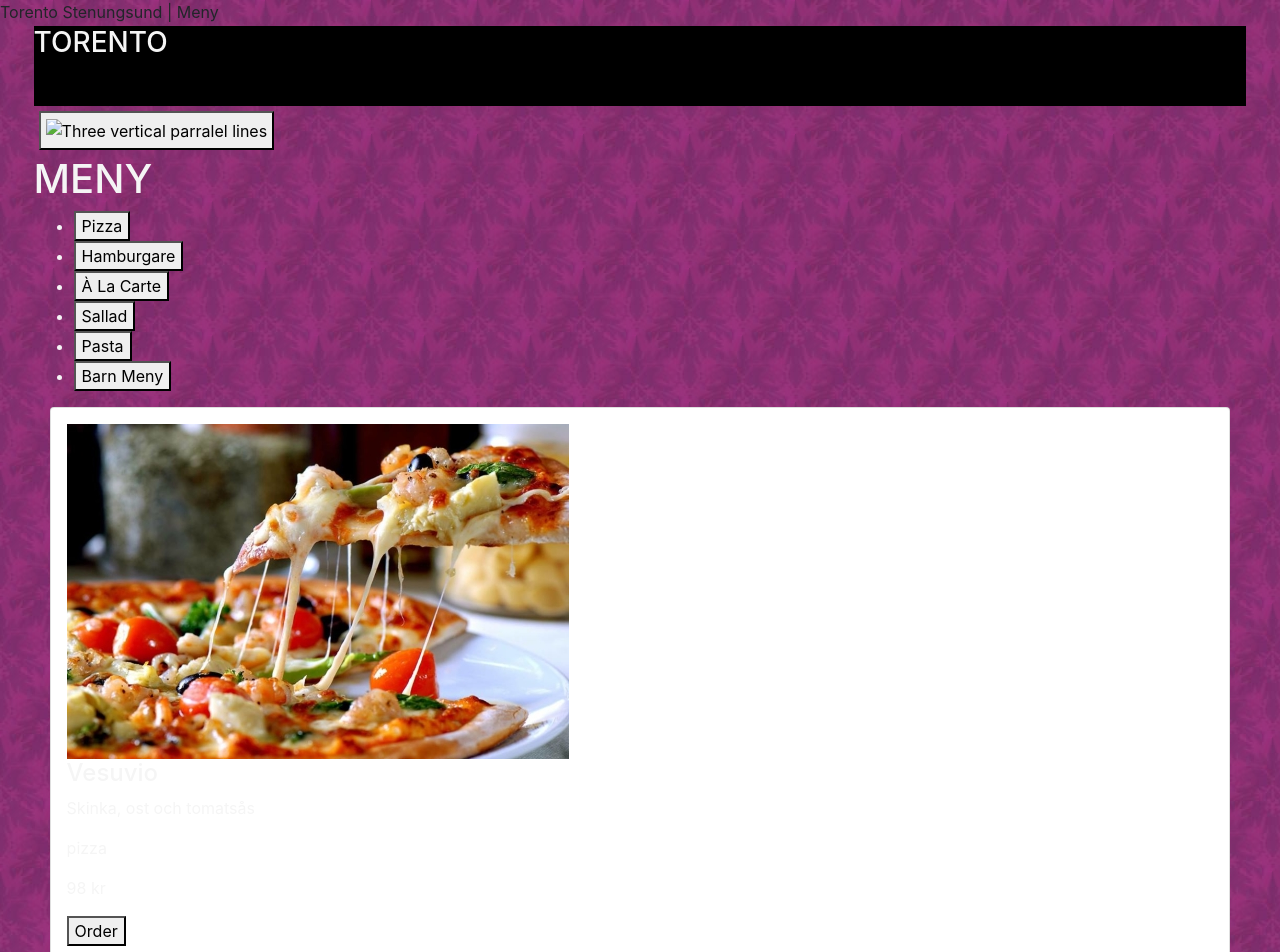
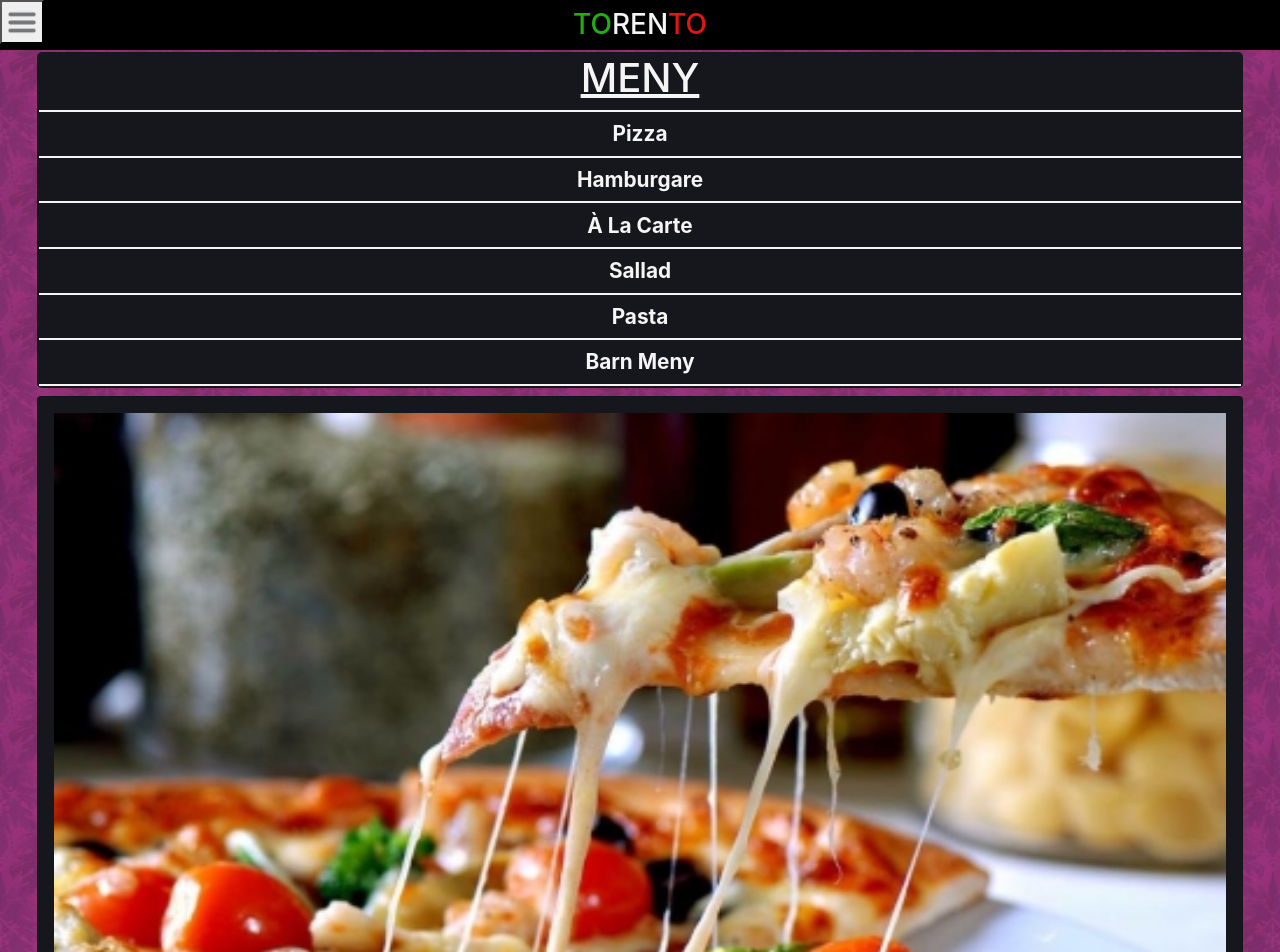
Before and after one commit to Mattias-Arvaeus/Resturang_App, a website: page www/meny.html in a window 1280 px wide. Shown: the top 952 px of the page. Drawn offline with Linux system fonts and the light colour scheme.

Commit message:
finished the rough styling and compiled it into css, minor tweaks left

```diff
--- a/www/meny.html
+++ b/www/meny.html
@@ -4,36 +4,38 @@
     <meta charset="UTF-8">
     <meta name="viewport" content="width=device-width, initial-scale=1.0">
     <link rel="stylesheet" type="text/css" href="bootstrap-4.3.1-dist/css/bootstrap.min.css">
-    <link rel="stylesheet" href="css/style.css"
+    <link rel="stylesheet" href="css/style.css">
     <title>Torento Stenungsund | Meny</title>
 </head>
 <body>
-        <div id="content">
-        <!-- The Top Bar -->
-        <header class="top-bar">
-            <h3 class="top-bar-title"><a class="toHome" href="index.html"><span class="title-green">TO</span>REN<span class="title-red">TO</span></a></h3>
-        </header>
-
+        <!-- Side Menu -->
         <div id="navBox">
             <button class="navButton">
-                <img alt="Three vertical parralel lines" src="">
+                <img alt="Three vertical parallel lines" src="img/menuIcon.png" width="30px">
             </button>
         </div>
 
-        <section class="menu-presentation">
+        <!-- The Top Bar -->
+        <header class="top-bar">
+            <a class="toHome" href="index.html">
+                <h3 class="top-bar-title"><span class="h-green">TO</span>REN<span class="h-red">TO</span></h3>
+            </a>
+        </header>
+
+        <div id="content">
+        <article class="menu-presentation">
             <h1>MENY</h1>
-        </section>
-
-        <nav id="menuNavBar">
-            <ul>
-                <li><button onclick="searchCard('pizza')">Pizza</button></li>
-                <li><button onclick="searchCard('hamburgare')">Hamburgare</button></li>
-                <li><button onclick="searchCard('a la carte')">À La Carte</button></li>
-                <li><button onclick="searchCard('sallad')">Sallad</button></li>
-                <li><button onclick="searchCard('pasta')">Pasta</button></li>
-                <li><button onclick="searchCard('barn')">Barn Meny</button></li>
-            </ul>
-        </nav>
+            <nav id="menuNavBar">
+                <ul>
+                    <li onclick="searchCard('pizza')">Pizza</li>
+                    <li onclick="searchCard('hamburgare')">Hamburgare</li>
+                    <li onclick="searchCard('a la carte')">À La Carte</li>
+                    <li onclick="searchCard('sallad')">Sallad</li>
+                    <li onclick="searchCard('pasta')">Pasta</li>
+                    <li onclick="searchCard('barn')">Barn Meny</li>
+                </ul>
+            </nav>
+        </article>
 
         <section id="menuItems">
             <!-- Checklist:
--- a/www/sass/style.scss
+++ b/www/sass/style.scss
@@ -2,14 +2,30 @@ $green: #21af11;
 $red: #e21616;
 $purple: #a33793;
 $eigengrau: #16161d;
+
+$bordersPalet: 2px solid whitesmoke;
 
 body {
     background-image: url("../img/background.png");
     background-color: #ccc;
 }
 
+a:hover {
+    pointer-events: none;
+}
+
+ul {
+    list-style: none;
+    text-align: left;
+    font-size: 1.3em;
+}
+
+li {
+    padding: 0.3em;
+}
+
 #content {
-    width: 95%;
+    width: 97%;
     margin: 0 auto;
     padding: 0.1em;
     position: static;
@@ -19,10 +35,10 @@ body {
 .top-bar {
     background-color: black;
     color: whitesmoke;
-    height: 5em;
     .top-bar-title {
-        text-align: center;
-        width: 1.5em;
+        margin: 0 auto;
+        padding: 0.3em 0;
+        width: max-content;
     }
     .h-green {
         color: $green;
@@ -33,13 +49,10 @@ body {
     a {
         color: whitesmoke;
     }
-    a:hover {
-        pointer-events: none;
-    }
 }
 
 #navBox {
-    margin: 5px;
+    position: absolute;
     button {
         padding: 5px;
     }
@@ -49,26 +62,126 @@ article {
     position: relative;
     margin: 0 1em;
     padding: 1em;
-    padding-bottom: 10em;
+    text-align: center;
     background-color: $eigengrau;
-    border: 2px, solid, grey;
+    //border: 2px, solid, grey;
     border-radius: 5px;
     margin-bottom: 0.5em;
+
+    h1 {
+        text-decoration: underline;
+    }
+    p {
+        font-size: 1.4em;
+    }
 }
 
-.present {
-    border-bottom: 2px, solid, whitesmoke;
-    width: 60%;
+#banner {
+    background-image: url('../img/banner.jpg');
+    background-repeat: no-repeat;
+    width: 100vw;
+    height: 50vh;
+    margin-bottom: 0.2em;
+    border-radius: 5px;
 }
 
-.phone {
-    width: max-content;
-}
-.address {
-
+#infoCard {
+    h3, h1 {
+        font-weight: 600;
+    }
+    .phone {
+        border-bottom: $bordersPalet;
+        margin-bottom: 1em;
+    }
 }
 
+.menuBox {
+    button {
+        width: 50vw;
+        height: 5vh;
+        color: whitesmoke;
+        background-color: whitesmoke;
+        border: 2px solid ;
+        border-radius: 40px;
+        color: black;
+        font-weight: 700;
+        font-size: 1.3em;
+    }
+    ul {
+        border-left: $bordersPalet;
+    }
+    li {
+        margin-left: -8vw;
+        padding: 0.5vh 0;
+    }
+}
 
+.menu-presentation {
+    padding: 2px;
+}
+
+#menuNavBar {
+    ul {
+        margin: 0 auto;
+        padding: 0;
+        display: flex;
+        flex-direction: column;
+        li {
+            text-align: center;
+            font-weight: 650;
+            margin: 0 auto;
+            width: 100%;
+            border-bottom: $bordersPalet;
+        }
+    }
+    ul:first-child {
+        border-top: $bordersPalet;
+    }
+}
+
+#menuItems {
+    .card {
+        background-color: $eigengrau;
+        img {
+            width: 100%;
+        }
+        .cardDesc {
+            h4 {
+                font-size: 2em;
+                font-weight: 510;
+                border-bottom: $bordersPalet;
+                padding: 0.2em;
+            }
+            p {
+                text-align: left;
+                font-size: 1.2em;
+            }
+        }
+        .cardAside {
+            .cat {
+                display: none;
+            }
+            .cardPrice {
+                font-weight: 600;
+                font-size: 1.7em;
+            }
+            button {
+                background-color: whitesmoke;
+                color: $eigengrau;
+                border: $bordersPalet;
+                border-radius: 40px;
+
+                width: 50vw;
+                height: 5vh;
+
+                font-weight: 700;
+                font-size: 1.7em;
+                padding: 0px;
+                padding-bottom: 1.5em;
+            }
+        }
+    }
+}
 
 #map {
     height: 15em;
--- a/www/script/addItem.js
+++ b/www/script/addItem.js
@@ -38,7 +38,7 @@ function createCard (name, description, category, price, imgUrl) {
             orderPrice.textContent = price + " kr";
             var orderBtn = document.createElement('button');
             orderBtn.setAttribute('class', 'cardBtn', 'id', 'orderBtn', 'onclick', '');
-            orderBtn.textContent = 'Order';
+            orderBtn.textContent = 'Beställ';
         orderAside.appendChild(cat);
         orderAside.appendChild(orderPrice);
         orderAside.appendChild(orderBtn);
@@ -95,4 +95,3 @@ class MenuItem {
 
 const vesuvio = new MenuItem('Vesuvio', 'Skinka, ost och tomatsås', 'pizza', 98, '../img/pizza.jpg');
 const hawaii = new MenuItem('Hawaii', 'Pizza med ost, skinka och annanas', 'pizza', 98, '../img/pizza.jpg');
-const hogrev = new MenuItem('Högrevsburgare', 'Högrev', 'hamburgare', 139, '../img/hamburger.jpg');
```
Also changed, not shown: www/index.html (+21 -29 lines), www/css/style.css, www/img/banner.jpg (added), www/img/interior.jpg (deleted), www/img/loga.png (added).
